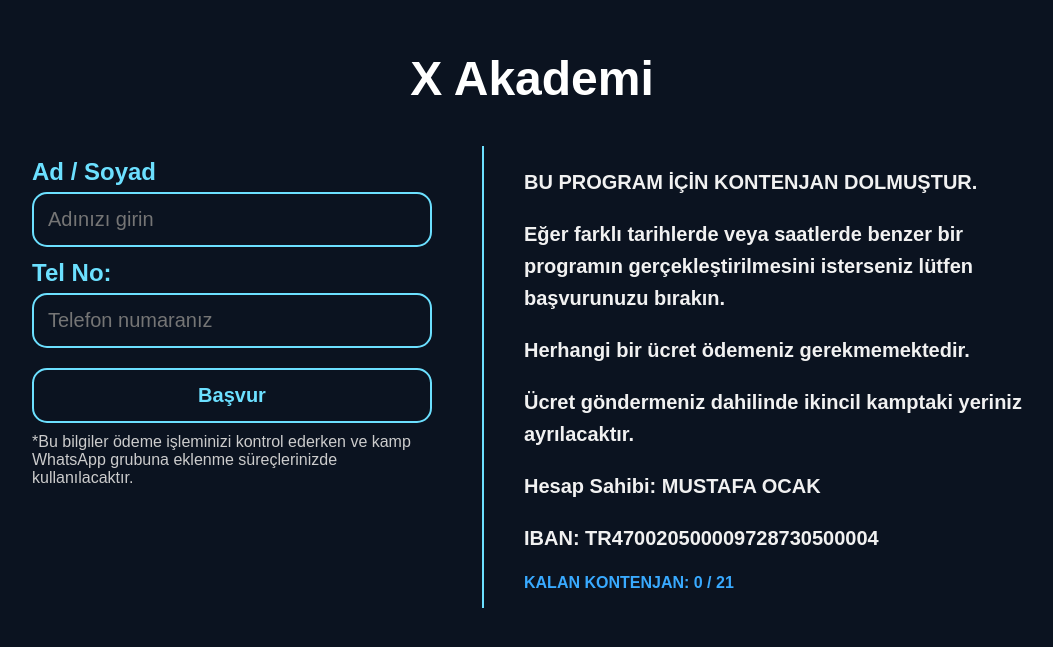
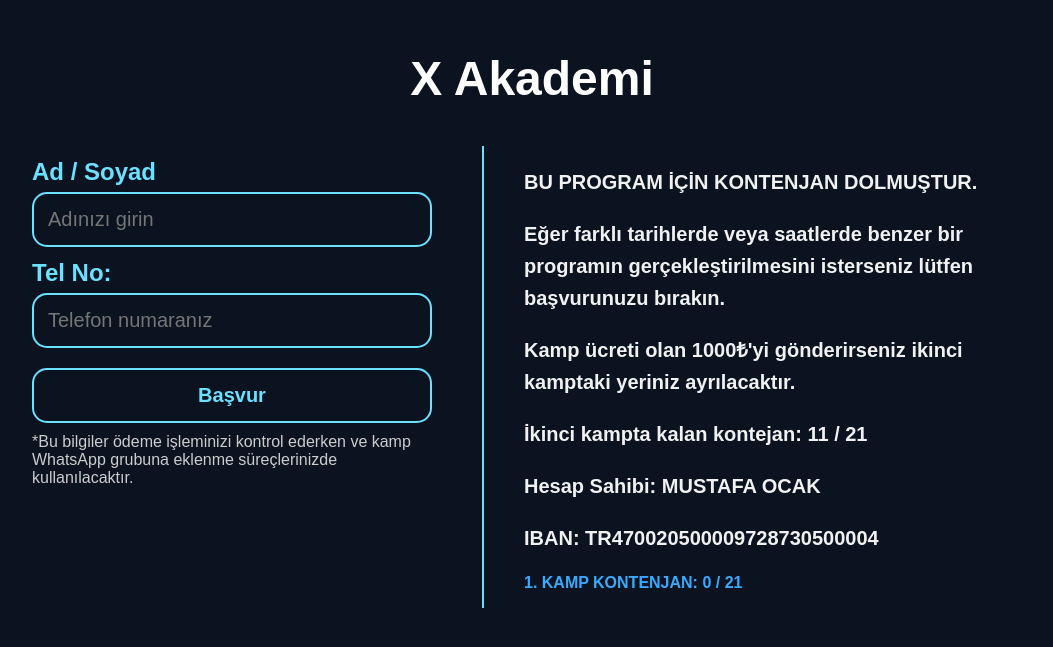
Before and after one commit to mustafaocakxyz/feynmankamp, a React (Vite) app: page /feynmankamp/contact in a window 1280 px wide. Shown: the part 127-774 px from the top of the page, without its empty margins (108-1161 px from the left). Built offline with nearby package versions, Linux system fonts and the light colour scheme; a web font is replaced by a local one.

Commit message:
Update site content

```diff
--- a/src/pages/contact.jsx
+++ b/src/pages/contact.jsx
@@ -237,10 +237,10 @@ const Contact = () => {
             gerçekleştirilmesini isterseniz lütfen başvurunuzu bırakın.
           </InfoText>
           <InfoText>
-            Herhangi bir ücret ödemeniz gerekmemektedir.
+            Kamp ücreti olan 1000₺'yi gönderirseniz ikinci kamptaki yeriniz ayrılacaktır.
           </InfoText>
           <InfoText>
-            Ücret göndermeniz dahilinde ikincil kamptaki yeriniz ayrılacaktır.
+            İkinci kampta kalan kontejan: 11 / 21
           </InfoText>
           <AccountDetails>
             <InfoText>
@@ -250,7 +250,7 @@ const Contact = () => {
               <strong>IBAN:</strong> TR470020500009728730500004
             </InfoText>
           </AccountDetails>
-          <RemainingSlot>KALAN KONTENJAN: 0 / 21</RemainingSlot>
+          <RemainingSlot>1. KAMP KONTENJAN: 0 / 21</RemainingSlot>
         </InfoSection>
       </ContentContainer>
 
```
